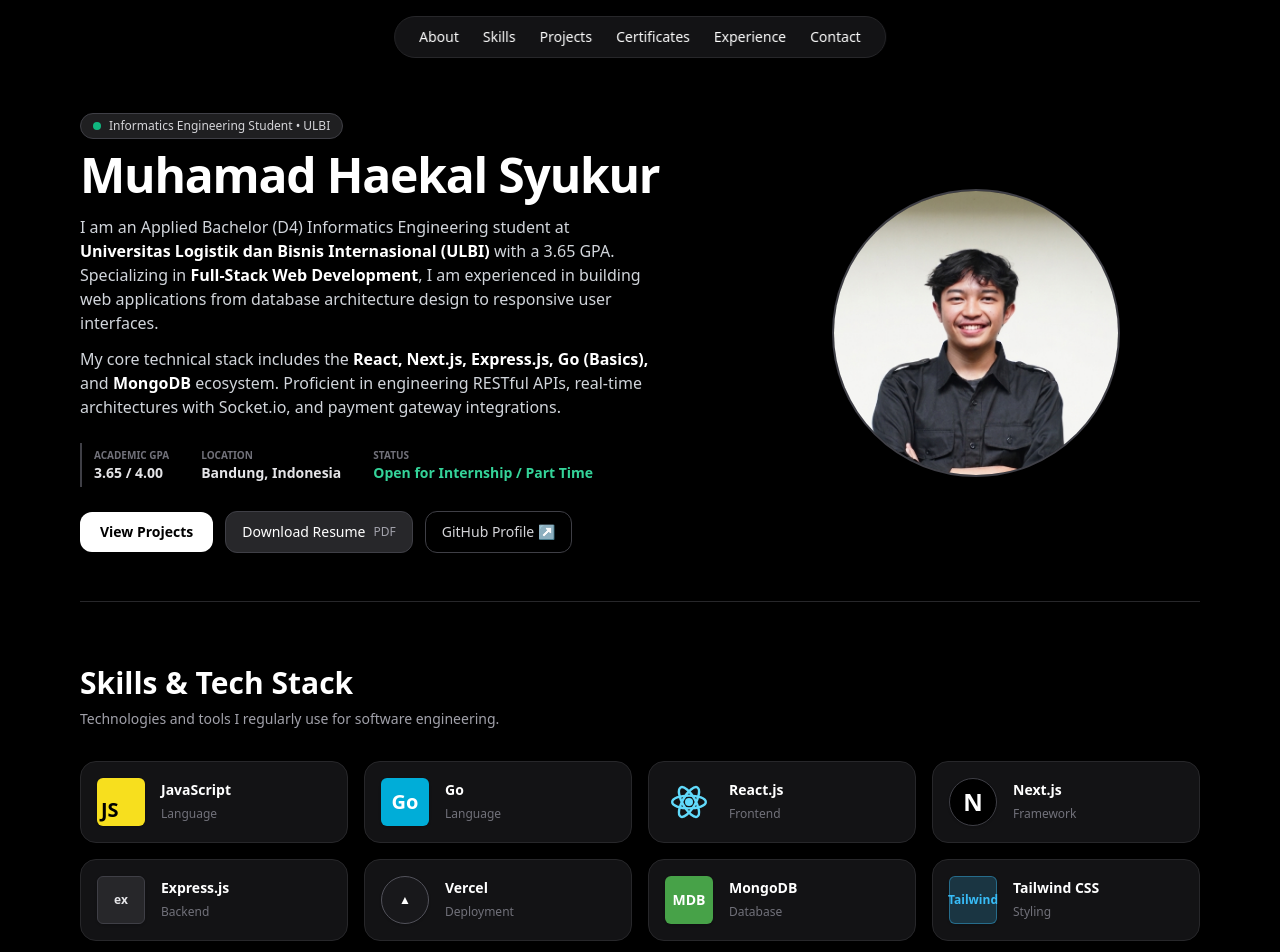
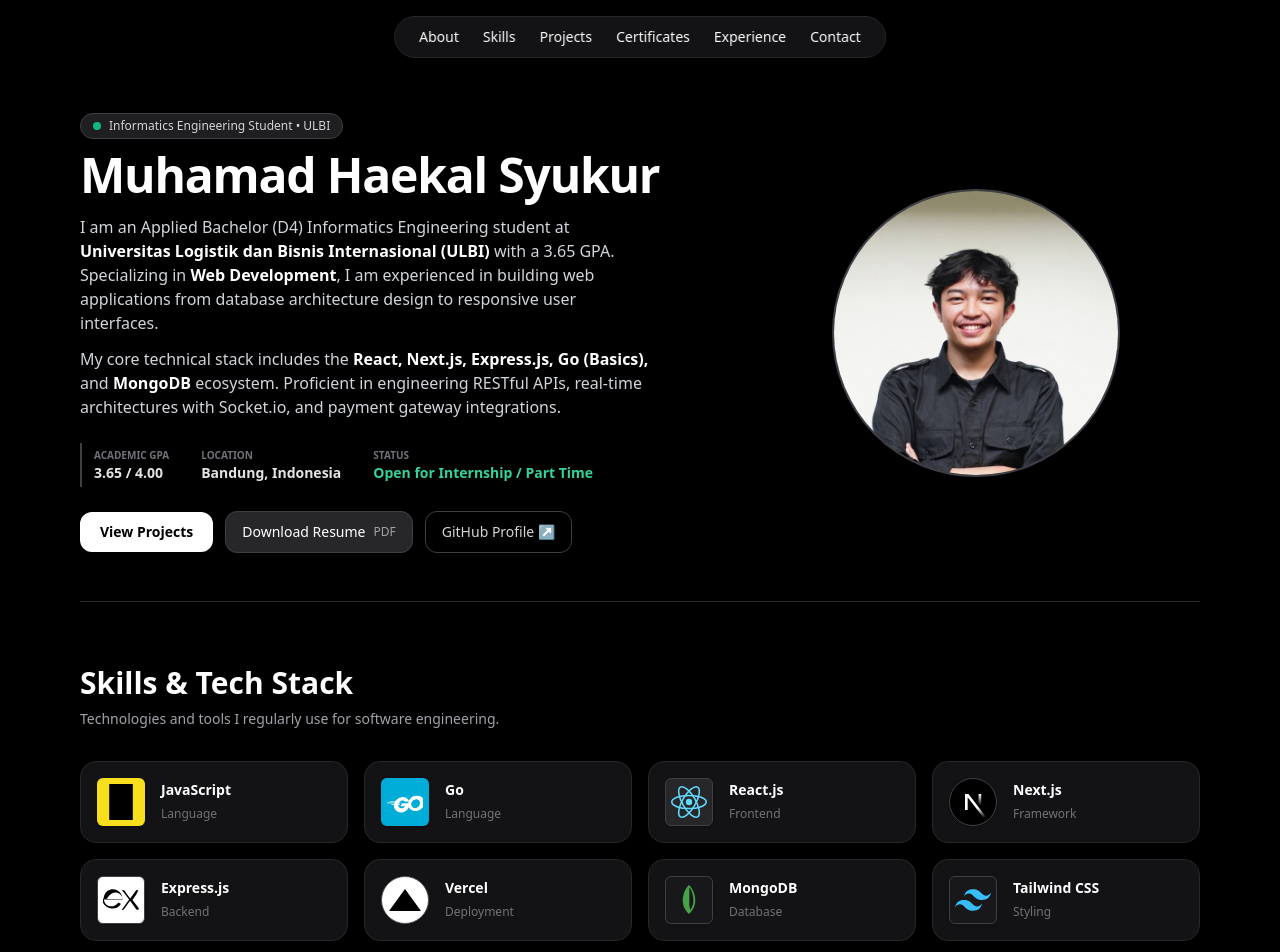
Before and after one commit to Haekalss/kall, a React (Create React App) app: page / in a window 1280 px wide. Shown: the top 952 px of the page. Built offline with nearby package versions, Linux system fonts and the light colour scheme.

Commit message:
update tech stack with svg logo

```diff
--- a/src/haekalss_portfolio_landingpage.jsx
+++ b/src/haekalss_portfolio_landingpage.jsx
@@ -48,8 +48,10 @@
     name: 'JavaScript',
     category: 'Language',
     node: (
-      <div className="w-12 h-12 bg-[#F7DF1E] flex items-end justify-start rounded-md overflow-hidden shadow">
-        <span className="text-xl font-black text-black pl-1 pb-0.5">JS</span>
+      <div className="w-12 h-12 bg-[#F7DF1E] rounded-md shadow flex items-center justify-center overflow-hidden">
+        <svg viewBox="0 0 128 128" className="w-9 h-9">
+          <path fill="#000" d="M22.034 0h84v128H22.034zM52 96.5c1.5 3 4.4 5.5 9 5.5 4.8 0 7.7-2.4 7.7-6.2 0-4.3-3.5-5.9-9.4-8.4l-3.2-1.4c-9.3-4-15.5-9-15.5-19.6 0-9.8 7.5-17.2 19.1-17.2 8.3 0 14.3 2.9 18.6 10.5l-10.2 6.5c-2.2-4-4.7-5.6-8.4-5.6-3.8 0-6.2 2.4-6.2 5.6 0 3.9 2.4 5.5 8 8l3.2 1.4c11 4.7 17.2 9.5 17.2 20.4 0 11.8-9.3 18.3-21.7 18.3-12.1 0-19.9-5.8-23.7-13.4L52 96.5z"/>
+        </svg>
       </div>
     ),
   },
@@ -57,8 +59,11 @@
     name: 'Go',
     category: 'Language',
     node: (
-      <div className="w-12 h-12 bg-[#00ADD8] flex items-center justify-center rounded-md text-white font-bold text-xl shadow">
-        Go
+      <div className="w-12 h-12 bg-[#00ADD8] rounded-md flex items-center justify-center shadow overflow-hidden">
+        <svg viewBox="0 0 128 128" className="w-9 h-9" fill="#fff">
+          <path d="M9.7 62.5c-.2 0-.2-.1-.1-.3l1.4-1.8c.1-.2.4-.3.6-.3h35.9c.2 0 .3.2.2.4l-1.1 1.7c-.1.2-.4.4-.5.4l-36.4-.1zM.2 68.1c-.2 0-.2-.1-.1-.3l1.4-1.8c.1-.2.4-.3.6-.3h45.9c.2 0 .3.2.3.4l-.5 1.6c-.1.3-.3.4-.6.4L.2 68.1zM15.3 73.7c-.2 0-.3-.2-.1-.4l.9-1.7c.1-.2.4-.4.6-.4h28.9c.2 0 .4.2.4.4l-.1 1.6c0 .3-.3.5-.5.5H15.3zM78.6 60.4c-4.5 1.1-7.6 2-12 3.1-1.1.3-1.2.3-2.1-.7-1.1-1.2-1.9-2-3.5-2.7-4.6-2.3-9.1-1.6-13.3 1.1-5 3.2-7.6 8-7.5 13.9.1 5.8 4.1 10.6 9.8 11.4 4.9.7 9-1 12.2-4.6.6-.8 1.2-1.6 1.9-2.6h-13.8c-1.5 0-1.9-.9-1.4-2.1.9-2.1 2.6-5.6 3.6-7.3.2-.4.7-1.1 1.7-1.1h26.2c-.1 1.9-.1 3.8-.4 5.7-.8 5.2-2.7 10-5.9 14.2-5.2 6.9-12 11.1-20.6 12.3-7.1 1-13.7-.4-19.5-4.7-5.4-4-8.4-9.3-9.2-15.9-.9-7.8 1.4-14.8 6.1-21 5.1-6.7 11.9-10.9 20.2-12.4 6.8-1.2 13.3-.4 19.1 3.5 3.8 2.5 6.5 5.9 8.3 10 .4.6.1 1-.7 1.1z"/>
+          <path d="M100.9 96.3c-6.6-.2-12.6-2.1-17.7-6.4-4.3-3.7-7-8.4-7.8-14-1.2-8.2 1.1-15.5 6-21.9 5.3-6.9 11.6-10.5 20.2-12 7.4-1.3 14.3-.6 20.6 3.7 5.7 3.9 9.2 9.2 10.1 16.1 1.2 9.8-1.6 17.8-8.3 24.7-4.8 4.9-10.7 8-17.5 9.4-1.8.3-3.6.4-5.6.4zm16.6-28.2c-.1-.9-.1-1.7-.2-2.5-1.5-8.1-8.9-12.7-16.6-10.9-7.5 1.7-12.4 6.5-14.2 14.1-1.5 6.3 1.6 12.7 7.4 15.3 4.5 2 9 1.7 13.3-.5 6.4-3.4 9.9-8.6 10.3-15.5z"/>
+        </svg>
       </div>
     ),
   },
@@ -66,20 +71,43 @@
     name: 'React.js',
     category: 'Frontend',
     node: (
-      <svg viewBox="0 0 120 120" className="w-12 h-12" role="img" aria-label="React">
-        <circle cx="60" cy="60" r="10" fill="#61DAFB" />
-        <ellipse cx="60" cy="60" rx="42" ry="16" fill="none" stroke="#61DAFB" strokeWidth="6" />
-        <ellipse cx="60" cy="60" rx="42" ry="16" fill="none" stroke="#61DAFB" strokeWidth="6" transform="rotate(60 60 60)" />
-        <ellipse cx="60" cy="60" rx="42" ry="16" fill="none" stroke="#61DAFB" strokeWidth="6" transform="rotate(120 60 60)" />
+      <div className="w-12 h-12 bg-zinc-800 rounded-md flex items-center justify-center shadow border border-zinc-700">
+        <svg viewBox="-11.5 -10.23174 23 20.46348" className="w-9 h-9">
+          <circle cx="0" cy="0" r="2.05" fill="#61DAFB" />
+          <g stroke="#61DAFB" strokeWidth="1" fill="none">
+            <ellipse rx="11" ry="4.2" />
+            <ellipse rx="11" ry="4.2" transform="rotate(60)" />
+            <ellipse rx="11" ry="4.2" transform="rotate(120)" />
+          </g>
         </svg>
+      </div>
     ),
   },
   {
     name: 'Next.js',
     category: 'Framework',
     node: (
-      <div className="w-12 h-12 rounded-full bg-black flex items-center justify-center shadow border border-zinc-700">
-        <span className="text-2xl font-bold text-white">N</span>
+      <div className="w-12 h-12 rounded-full bg-black flex items-center justify-center shadow border border-zinc-700 overflow-hidden">
+        <svg viewBox="0 0 180 180" className="w-10 h-10">
+          <mask id="nextMask" style={{ maskType: 'alpha' }}>
+            <circle cx="90" cy="90" r="90" fill="#fff" />
+          </mask>
+          <g mask="url(#nextMask)">
+            <circle cx="90" cy="90" r="90" fill="#000" />
+            <path fill="url(#nextGrad)" d="M149.5 157.5 69.5 54H54v72h12V69l73 94z" />
+            <rect x="115" y="54" width="12" height="72" fill="url(#nextGrad2)" />
+          </g>
+          <defs>
+            <linearGradient id="nextGrad" x1="109" y1="116" x2="144" y2="160" gradientUnits="userSpaceOnUse">
+              <stop stopColor="#fff" />
+              <stop offset="1" stopColor="#fff" stopOpacity="0" />
+            </linearGradient>
+            <linearGradient id="nextGrad2" x1="121" y1="54" x2="121" y2="106" gradientUnits="userSpaceOnUse">
+              <stop stopColor="#fff" />
+              <stop offset="1" stopColor="#fff" stopOpacity="0" />
+            </linearGradient>
+          </defs>
+        </svg>
       </div>
     ),
   },
@@ -87,8 +115,10 @@
     name: 'Express.js',
     category: 'Backend',
     node: (
-      <div className="w-12 h-12 rounded-md bg-zinc-800 flex items-center justify-center text-xs font-semibold text-zinc-200 border border-zinc-700 shadow">
-        ex
+      <div className="w-12 h-12 rounded-md bg-white flex items-center justify-center shadow border border-zinc-700">
+        <svg viewBox="0 0 128 128" className="w-9 h-9" fill="#000">
+          <path d="M126.67 98.44c-4.56 1.16-7.38.05-9.91-3.75-5.68-8.51-11.95-16.63-18-24.9-.78-1.07-1.6-2.1-2.66-3.48C89 76.7 81.94 86.19 75.15 95.9c-2.35 3.35-4.81 4.79-9.13 3.46l26.91-36.9-25.16-33.51c4.29-.85 7.24-.42 9.75 3.36 5.87 8.85 12.36 17.28 19 26.5 6.77-9.31 13.34-17.9 19.4-26.84 2.31-3.39 4.86-4.59 9.2-3.14C122.06 40.9 114.71 50.44 107.47 60c-.85 1.12-1.67 2.27-2.66 3.62 7.31 9.66 14.62 19.32 22.07 29.19zM1.33 61.74c.72-3.61 1.2-7.29 2.2-10.83C9.7 29.5 32.36 20 51.72 30.31c11.51 6.14 16.61 16.5 17.94 29 .21 2-.28 2.65-2.35 2.64q-30.72-.12-61.44 0c-1.94 0-2.61.42-2.29 2.5 2 12.66 12.42 21.66 25.31 21.87 9.71.16 17.63-3.28 23.72-10.9.68-.86 1.35-1.73 2.15-2.76 2.9 1.66 5.68 3.28 8.5 4.85.06.14.09.29.15.43-8.05 12.05-19.5 17.4-33.87 15.87-19.36-2.06-31.71-16.05-32.7-33.2-.05-.87-.03-1.75-.05-2.62zm10.83-1.62h58.51c-2-11.2-9.99-19.9-20.83-22.13-11.85-2.42-24.4 4.4-31.87 15.4-2.37 3.5-3.96 7.3-5.81 6.73z"/>
+        </svg>
       </div>
     ),
   },
@@ -96,8 +126,10 @@
     name: 'Vercel',
     category: 'Deployment',
     node: (
-    <div className="w-12 h-12 rounded-full bg-zinc-900 border border-zinc-600 flex items-center justify-center text-white font-bold text-xs shadow">
-      ▲
+      <div className="w-12 h-12 rounded-full bg-white border border-zinc-600 flex items-center justify-center shadow">
+        <svg viewBox="0 0 128 128" className="w-8 h-8">
+          <path fill="#000" d="M64 20 128 108H0z" />
+        </svg>
       </div>
     ),
   },
@@ -105,8 +137,10 @@
     name: 'MongoDB',
     category: 'Database',
     node: (
-      <div className="w-12 h-12 bg-[#47A248] rounded-md flex items-center justify-center text-white font-bold text-sm shadow">
-        MDB
+      <div className="w-12 h-12 bg-zinc-900 rounded-md flex items-center justify-center shadow border border-zinc-700">
+        <svg viewBox="0 0 128 128" className="w-8 h-8">
+          <path fill="#47A248" d="M64 3.6S38.9 25.4 38.9 66.9c0 26.4 15.9 44.6 25.1 52.9 9.2-8.3 25.1-26.5 25.1-52.9 0-41.5-25.1-63.3-25.1-63.3zm0 8.6c4.9 5.4 17.6 22.3 17.6 54.7 0 16.4-6.5 28.6-12.1 36.7-1.9-4.6-3.3-9.8-3.9-15.5-.2-1.7-.3-3.4-.3-5.2V12.2zm-3.2 76.4c-.6-4.5-.9-9.2-.9-14V12.2c-4.9 5.4-13.5 22.3-13.5 54.7 0 9.9 2.4 18.6 5.6 25.9.9 2 1.9 3.9 2.9 5.6l5.9-9.8z"/>
+        </svg>
       </div>
     ),
   },
@@ -114,8 +148,10 @@
     name: 'Tailwind CSS',
     category: 'Styling',
     node: (
-      <div className="w-12 h-12 bg-[#38BDF8]/20 border border-[#38BDF8]/40 rounded-md flex items-center justify-center text-[#38BDF8] font-bold text-xs shadow">
-        Tailwind
+      <div className="w-12 h-12 bg-zinc-900 rounded-md flex items-center justify-center shadow border border-zinc-700">
+        <svg viewBox="0 0 128 128" className="w-9 h-9">
+          <path fill="#38BDF8" d="M64 25.6c-17.1 0-27.8 8.5-32 25.6 6.4-8.5 13.9-11.7 22.4-9.6 4.9 1.2 8.4 4.7 12.3 8.7 6.3 6.4 13.6 13.7 29.5 13.7 17.1 0 27.8-8.5 32-25.6-6.4 8.5-13.9 11.7-22.4 9.6-4.9-1.2-8.4-4.7-12.3-8.7-6.3-6.4-13.6-13.7-29.5-13.7zM32 64c-17.1 0-27.8 8.5-32 25.6C6.4 81.1 13.9 77.9 22.4 80c4.9 1.2 8.4 4.7 12.3 8.7 6.3 6.4 13.6 13.7 29.5 13.7 17.1 0 27.8-8.5 32-25.6-6.4 8.5-13.9 11.7-22.4 9.6-4.9-1.2-8.4-4.7-12.3-8.7-6.3-6.4-13.6-13.7-29.5-13.7z"/>
+        </svg>
       </div>
     ),
   },
@@ -191,7 +227,7 @@
           {/* About Narrative in English */}
           <div className="text-gray-300 text-sm md:text-base mb-6 leading-relaxed max-w-xl space-y-3">
             <p>
-              I am an Applied Bachelor (D4) Informatics Engineering student at <span className="text-white font-semibold">Universitas Logistik dan Bisnis Internasional (ULBI)</span> with a 3.65 GPA. Specializing in <span className="text-white font-semibold">Full-Stack Web Development</span>, I am experienced in building web applications from database architecture design to responsive user interfaces.
+              I am an Applied Bachelor (D4) Informatics Engineering student at <span className="text-white font-semibold">Universitas Logistik dan Bisnis Internasional (ULBI)</span> with a 3.65 GPA. Specializing in <span className="text-white font-semibold">Web Development</span>, I am experienced in building web applications from database architecture design to responsive user interfaces.
             </p>
             <p>
               My core technical stack includes the <span className="text-white font-semibold">React, Next.js, Express.js, Go (Basics),</span> and <span className="text-white font-semibold">MongoDB</span> ecosystem. Proficient in engineering RESTful APIs, real-time architectures with Socket.io, and payment gateway integrations.
```
Lines whose indentation alone changed are shown as unchanged.
